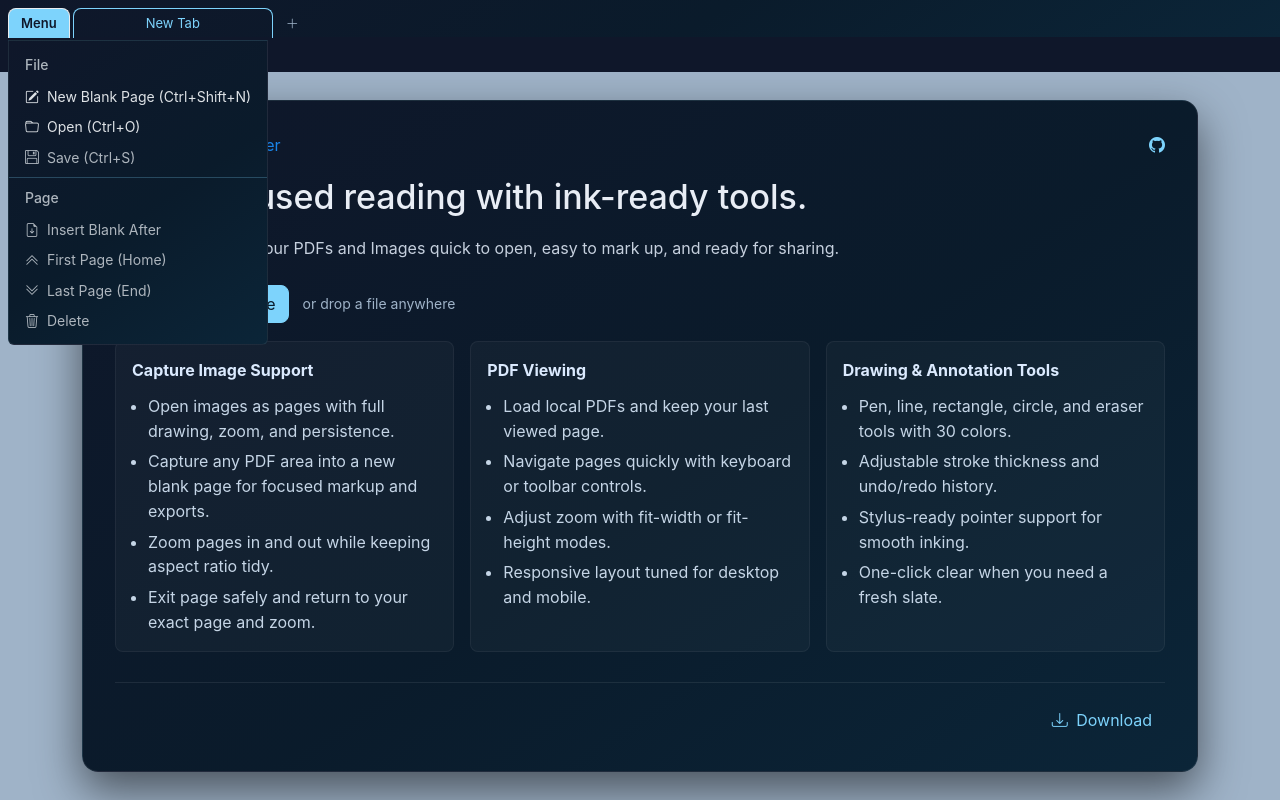
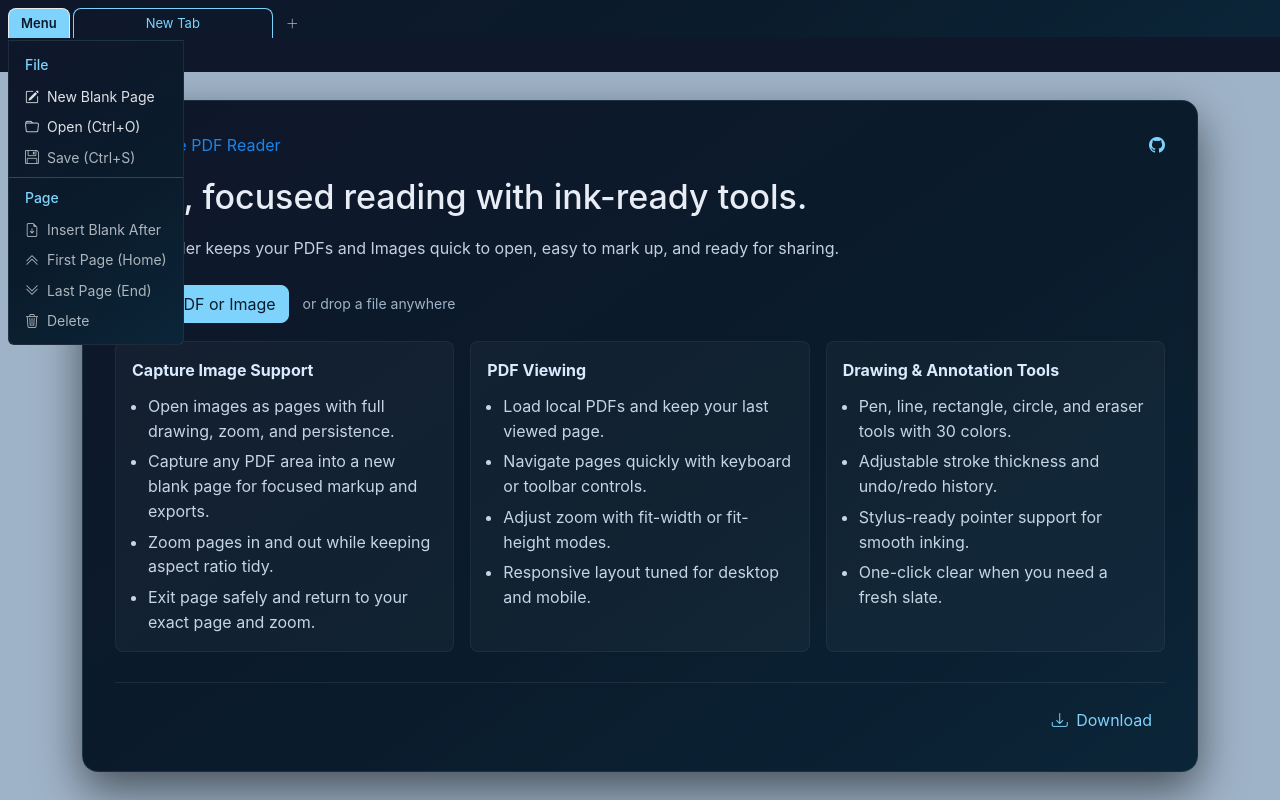
Before and after one commit to emre-ayhan/simple_pdf_reader, a Vue app: page / in a window 1280 px wide. Both pictures are taken after a click on the button "Menu". Built offline with nearby package versions, Linux system fonts and the light colour scheme.

Commit message:
modified:   src/components/NavTabs.vue

```diff
--- a/src/components/NavTabs.vue
+++ b/src/components/NavTabs.vue
@@ -9,7 +9,7 @@ const emit = defineEmits([
 
 const menuItems = computed(() => ({
     file: [
-        { label: 'New Blank Page', action: 'openNewBlankPage', icon: 'bi-pencil-square', shortcut: 'Ctrl+Shift+N' },
+        { label: 'New Blank Page', action: 'openNewBlankPage', icon: 'bi-pencil-square' },
         { label: 'Open', action: 'openFile', icon: 'bi-folder', shortcut: 'Ctrl+O' },
         { label: 'Save', action: 'saveFile', icon: 'bi-floppy', shortcut: 'Ctrl+S', disabled: !activePageHasUnsavedChanges.value }
     ],
@@ -65,7 +65,7 @@ onBeforeUnmount(() => {
                 <ul class="dropdown-menu dropdown-menu-dark">
                     <template v-for="(item, group, index) in menuItems">
                         <li v-if="index"><hr class="text-primary my-1"></li>
-                        <li><h6 class="dropdown-header text-capitalize">{{ group }}</h6></li>
+                        <li><h6 class="dropdown-header text-capitalize text-primary">{{ group }}</h6></li>
                         <template v-for="menuItem in item">
                             <li>
                                 <a class="dropdown-item small" :class="{ disabled: activeTab.emptyState && group === 'page' || menuItem.disabled }" href="#" @click.prevent="emit('menu-item-click', menuItem.action)">
```
